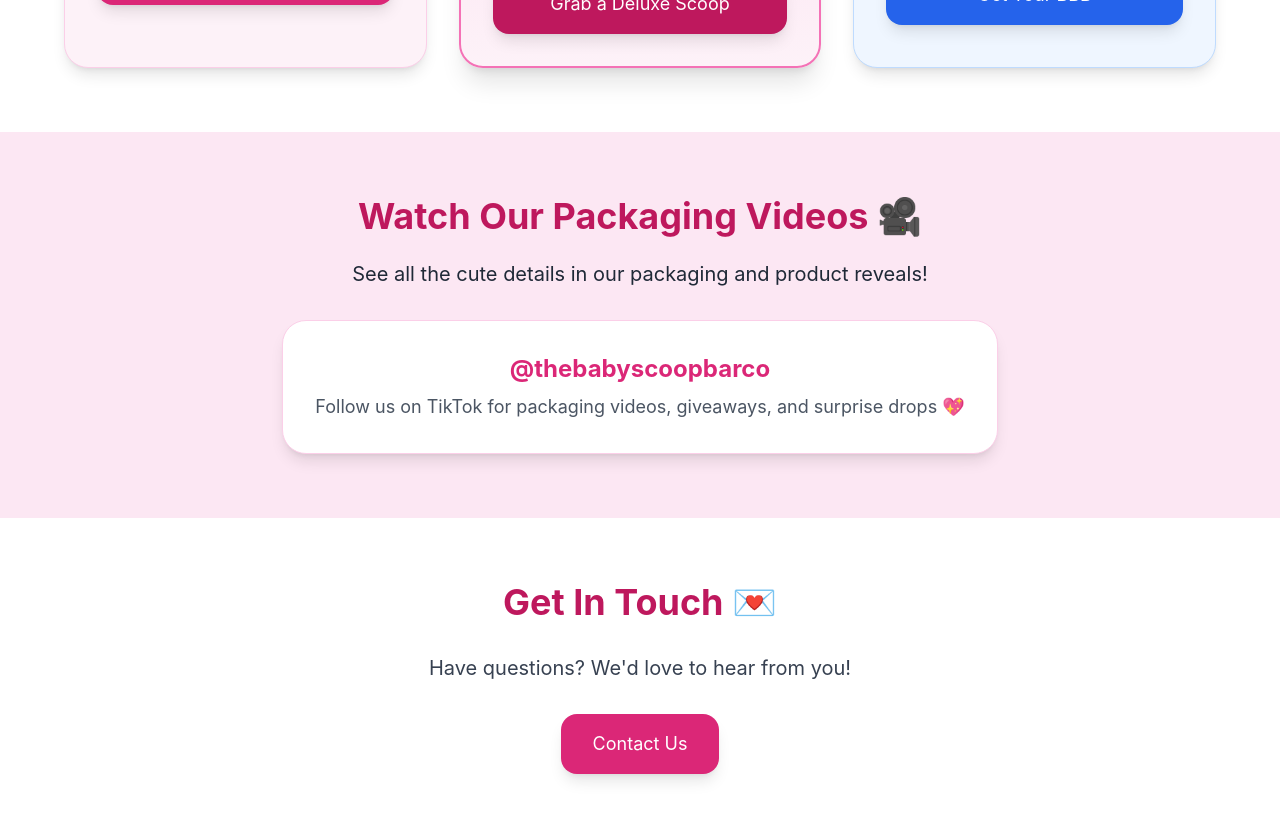
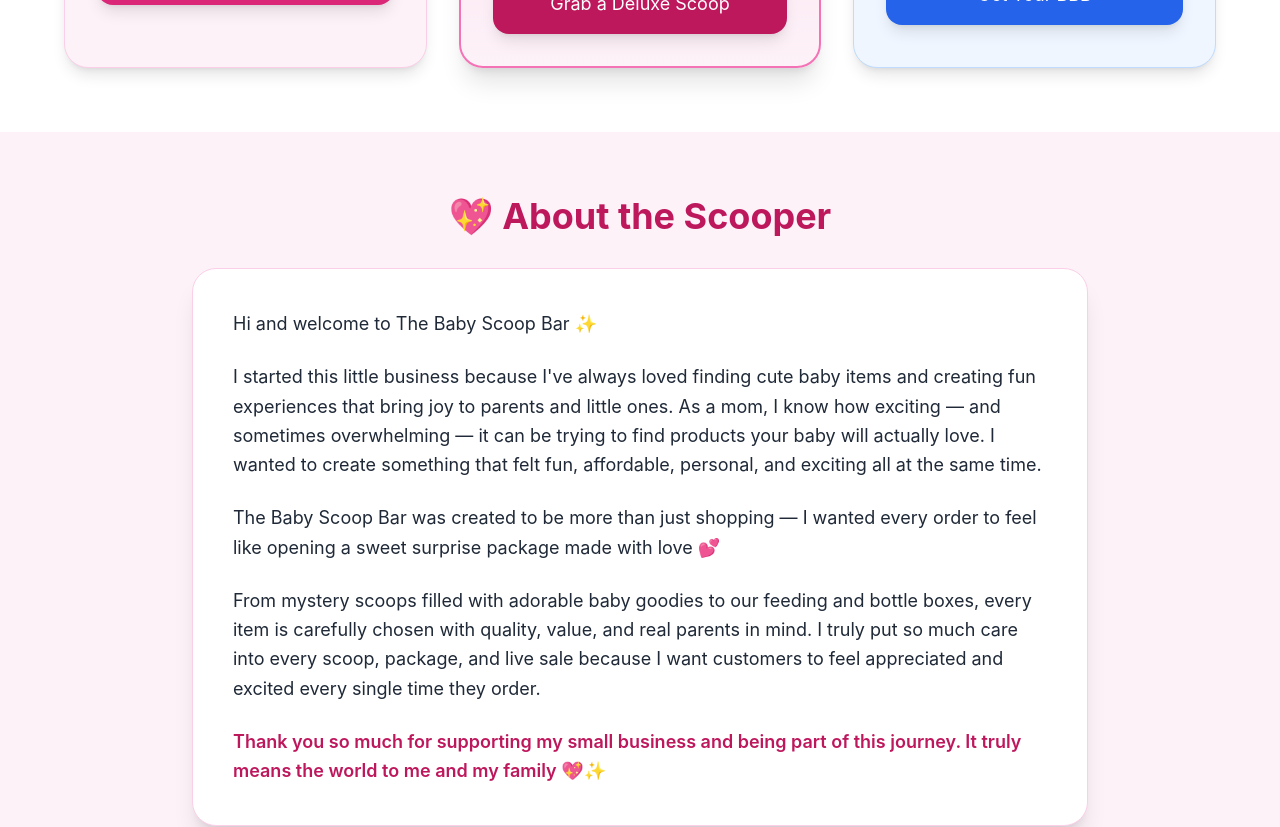
Before and after one commit to thebabyscoopbarco/the-baby-scoop-bar-co, a Next.js app: page / in a window 1280 px wide. Shown: the part 1620-2447 px from the top of the page. Built offline with nearby package versions, Linux system fonts and the light colour scheme.

Commit message:
Change About Me to About the Scooper

```diff
--- a/app/page.js
+++ b/app/page.js
@@ -252,6 +252,56 @@
 
       </section>
 
+      {/* About the Scooper */}
+
+      <section className="py-16 px-6 bg-pink-50">
+
+        <div className="max-w-4xl mx-auto">
+
+          <h2 className="text-4xl font-bold text-pink-700 mb-8 text-center">
+
+            💖 About the Scooper
+
+          </h2>
+
+          <div className="bg-white rounded-3xl shadow-xl p-10 border border-pink-200">
+
+            <p className="text-lg leading-relaxed mb-6">
+
+              Hi and welcome to The Baby Scoop Bar ✨
+
+            </p>
+
+            <p className="text-lg leading-relaxed mb-6">
+
+              I started this little business because I've always loved finding cute baby items and creating fun experiences that bring joy to parents and little ones. As a mom, I know how exciting — and sometimes overwhelming — it can be trying to find products your baby will actually love. I wanted to create something that felt fun, affordable, personal, and exciting all at the same time.
+
+            </p>
+
+            <p className="text-lg leading-relaxed mb-6">
+
+              The Baby Scoop Bar was created to be more than just shopping — I wanted every order to feel like opening a sweet surprise package made with love 💕
+
+            </p>
+
+            <p className="text-lg leading-relaxed mb-6">
+
+              From mystery scoops filled with adorable baby goodies to our feeding and bottle boxes, every item is carefully chosen with quality, value, and real parents in mind. I truly put so much care into every scoop, package, and live sale because I want customers to feel appreciated and excited every single time they order.
+
+            </p>
+
+            <p className="text-lg leading-relaxed font-semibold text-pink-700">
+
+              Thank you so much for supporting my small business and being part of this journey. It truly means the world to me and my family 💖✨
+
+            </p>
+
+          </div>
+
+        </div>
+
+      </section>
+
       {/* Social */}
 
       <section className="py-16 px-6 bg-pink-100">
```
